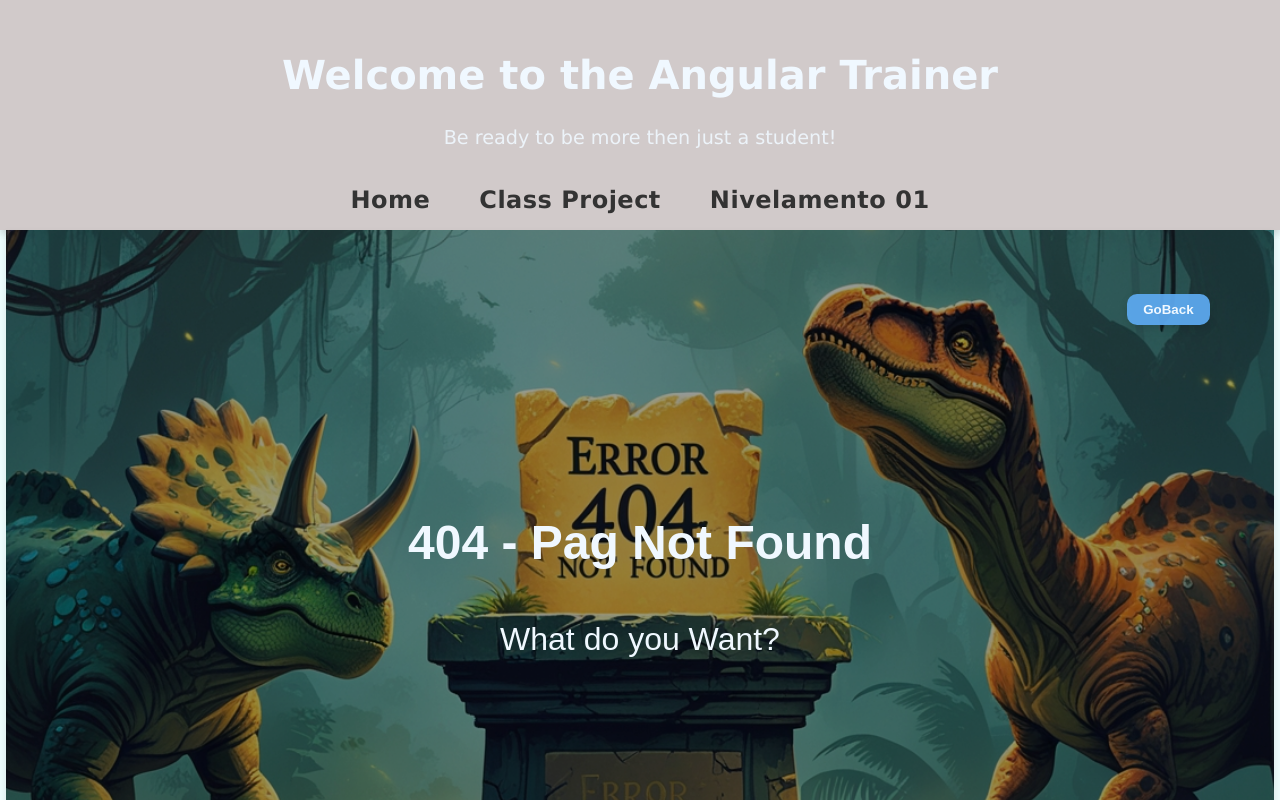
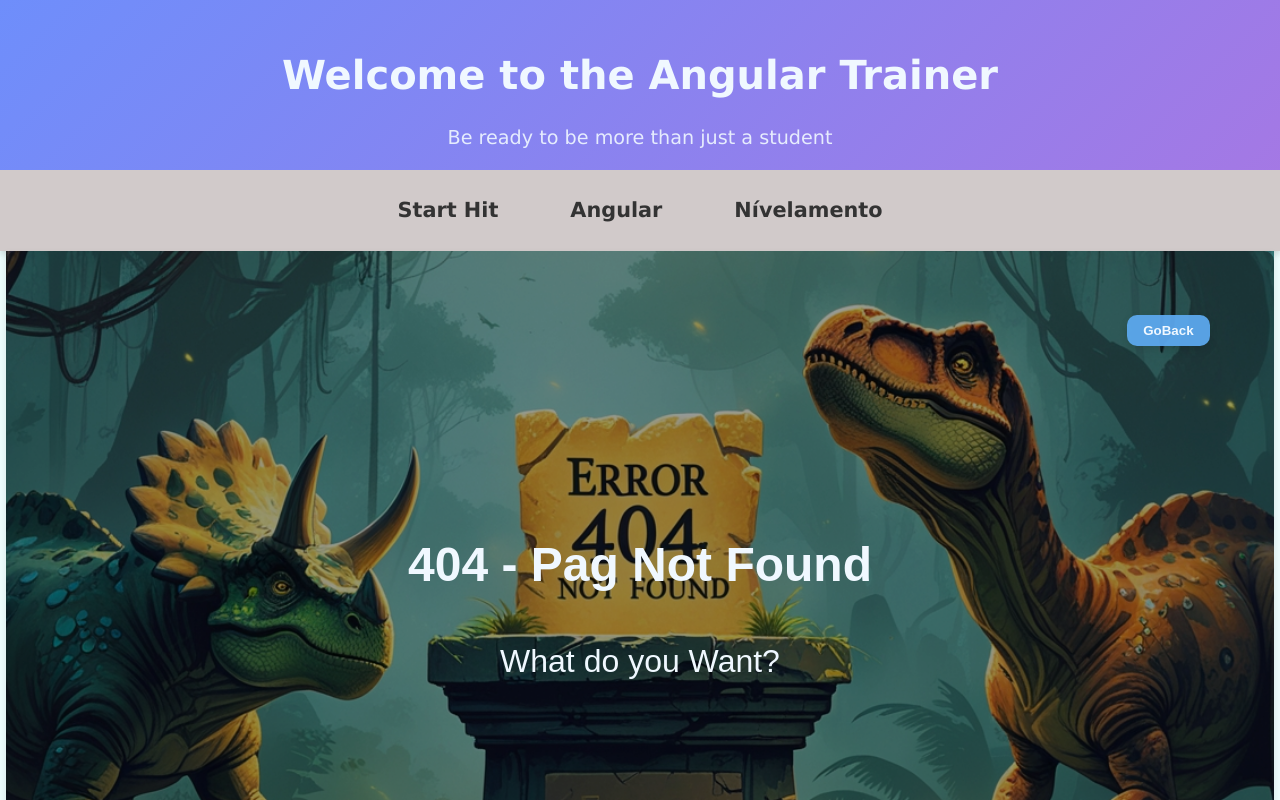
Before and after one commit to RTBelchior/starting-class-hit, an Angular app in the folder starting/: page /angular in a window 1280 px wide. Shown: the top 800 px of the page. Built offline with nearby package versions, Linux system fonts and the light colour scheme.

Commit message:
header modificado

```diff
--- a/starting/src/app/components/header/header.component.css
+++ b/starting/src/app/components/header/header.component.css
@@ -1,24 +1,24 @@
-.header{
+.header {
     width: 100%;
     min-height: max-content;
     background-color: var(--background-color-sections2);
     box-shadow: var(--shadow);
     display: flex;
-    align-items: center;
+    align-content: center;
+    justify-content: center;
     flex-wrap: wrap;
-    justify-content: center;
     text-align: center;
 }
 
-.local-header{
+.local-header {
     position: relative;
     width: 100%;
-    background-color: var(--background-color-header);
-    color:var(--text-color-light);
+    color: var(--text-color-light);
     box-shadow: var(--shadow);
+    background: var(--background-color-header);
 }
 
-.local-header-content{
+.local-header-content {
     max-width: 1200px;
     margin: 0 auto;
     padding: 1rem .5rem;
@@ -38,40 +38,92 @@
     margin: 0 auto;
 }
 
-.nav-content{
-    max-width: 1200px;
-    min-height: 60px;
-    margin: 0 auto;
-    padding: 0 16px;
+.nav-content {
   display: flex;
-    align-items: center;
-    align-content: center;
   justify-content: center;
+  align-items: flex-start;
+  gap: 40px;
   flex-wrap: wrap;
-    gap: 25px;
+  padding: 1rem 0;
   background-color: var(--background-color-sections2);
-    background-size: var(--animation-background-size);
-    animation: var(--animation-background-size);
-    height: max-content;
+}
+.logo-link {
+  font-size: 1.3rem;
+  font-weight: bold;
+  text-decoration: none;
+  color: var(--background-color-code);
+  padding: 0.5rem 1rem;
+  transition: var(--transition);
 }
 
-.logo-link{
-    margin: 1%;
-    font-size: 1.5rem;
-    font-weight: bold;
-    text-decoration: none;
-    letter-spacing: 0.5px;
-    line-height: 1.5;
-    color: var(--background-color-code);
-    transition: color 0.3s ease;
-    &:hover,&:focus{
+.logo-link:hover {
   color: var(--text-hover);
   text-decoration: underline;
-        text-underline-offset: 3px;
-        text-decoration-thickness: 1px;
 }
-    &:focus{
-        outline: var(--outline);
-        outline-offset: 2px;
+
+.nav-item {
+  display: flex;
+  flex-direction: column;
+  align-items: center;
+  position: relative;
 }
+
+.has-dropdown .dropdown {
+  display: none;
+  position: absolute;
+  top: 100%;
+  left: 0;
+  background: var(--background-color-sections);
+  box-shadow: var(--shadow);
+  border-radius: var(--border-radius);
+  padding: 0.5rem 0;
+  z-index: 1000;
+  min-width: 180px;
 }
+
+.has-dropdown:hover .dropdown {
+  display: block;
+}
+
+.dropdown-link {
+  display: block;
+  padding: 0.5rem 1rem;
+  color: var(--text-color);
+  text-decoration: none;
+  font-size: 1rem;
+  transition: var(--transition);
+  white-space: nowrap;
+}
+
+.dropdown-link:hover {
+  background-color: var(--tr-hover);
+  color: var(--text-hover2);
+}
+
+.has-expandable .submenu {
+  display: flex;
+  flex-direction: column;
+  align-items: center;
+  gap: 8px;
+  max-height: 0;
+  overflow: hidden;
+  transition: max-height 0.3s ease;
+}
+
+.has-expandable:hover .submenu {
+  max-height: 300px;
+}
+
+.submenu-link {
+  font-size: 1rem;
+  text-decoration: none;
+  color: var(--text-color);
+  padding: 0.3rem 0.7rem;
+  border-radius: var(--border-radius);
+  transition: var(--transition);
+}
+
+.submenu-link:hover {
+  background-color: var(--tr-hover);
+  color: var(--text-hover2);
+}
--- a/starting/src/app/components/header/header.component.html
+++ b/starting/src/app/components/header/header.component.html
@@ -1,14 +1,33 @@
 <header class="header">
-    <div class="local-header">
-            <div class="local-header-content">
-                <h1>Welcome to the Angular Trainer</h1>
-                <p>Be ready to be more then just a student!</p>
-            </div>
-            <div class="nav-content">
-                <a routerLink="/hit" class="logo-link">Home</a>
-                <a routerLink="/hit/class-project" class="logo-link">Class Project</a>
-                <a routerLink="/hit/levelone" class="logo-link">Nivelamento 01</a>
-            </div>
+  <div class="local-header">
+    <div class="local-header-content">
+      <h1>Welcome to the Angular Trainer</h1>
+      <p>Be ready to be more than just a student</p>
+    </div>
 
+    <nav class="nav-content">
+
+    <div class="nav-item has-expandable">
+        <a routerLink="/hit/starting" class="logo-link">Start Hit</a>
+        <div class="submenu">
+          <a routerLink="/hit" class="submenu-link">Home</a>
+          <a routerLink="/hit/project"  class="submenu-link">Project</a>
+        </div>
     </div>
+
+      <div class="nav-item">
+        <a routerLink="/hit" class="logo-link">Angular</a>
+      </div>
+
+      <div class="nav-item has-expandable">
+        <a routerLink="/hit/levels" class="logo-link">Nívelamento</a>
+        <div class="submenu">
+          <a routerLink="/hit/levelone" class="submenu-link">Nivelamento 1</a>
+          <a routerLink="/hit/leveltwo"  class="submenu-link">Nivelamento 2</a>
+          <a routerLink="/hit/leveltwre" class="submenu-link">Nivelamento 3</a>
+          <a routerLink="/hit/levelfour" class="submenu-link">Nivelamento 4</a>
+        </div>
+      </div>
+    </nav>
+  </div>
 </header>
--- a/starting/src/styles.css
+++ b/starting/src/styles.css
@@ -10,7 +10,7 @@ body { margin: 0; font-family: Roboto, "Helvetica Neue", sans-serif; }
     --background-color-sections: #f5f5f5;
     --background-color-sections2: #d1caca;;
     --background-color-code: #333;
-    --background-color-header: linear-gradient(135deg, #6e8efb, #a777e3);;
+    --background-color-header: linear-gradient(135deg, #6e8efb, #a777e3);
     --animation-move-gradient: moveGradient 3s linear infinite;
     --animation-background-size: 200% 100%;
 /* Variáveis CSS para cores e tamanhos */
```
Lines whose indentation alone changed are shown as unchanged.
